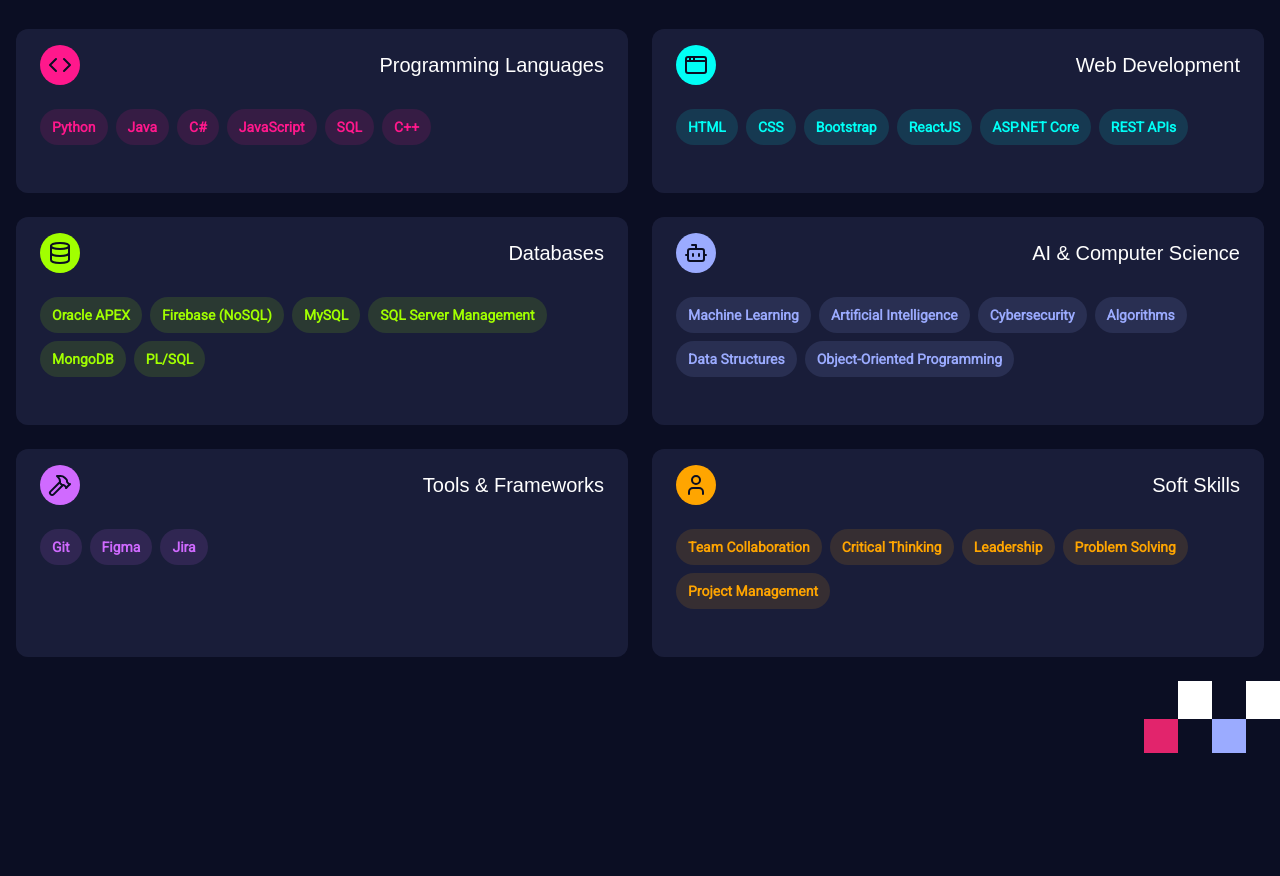
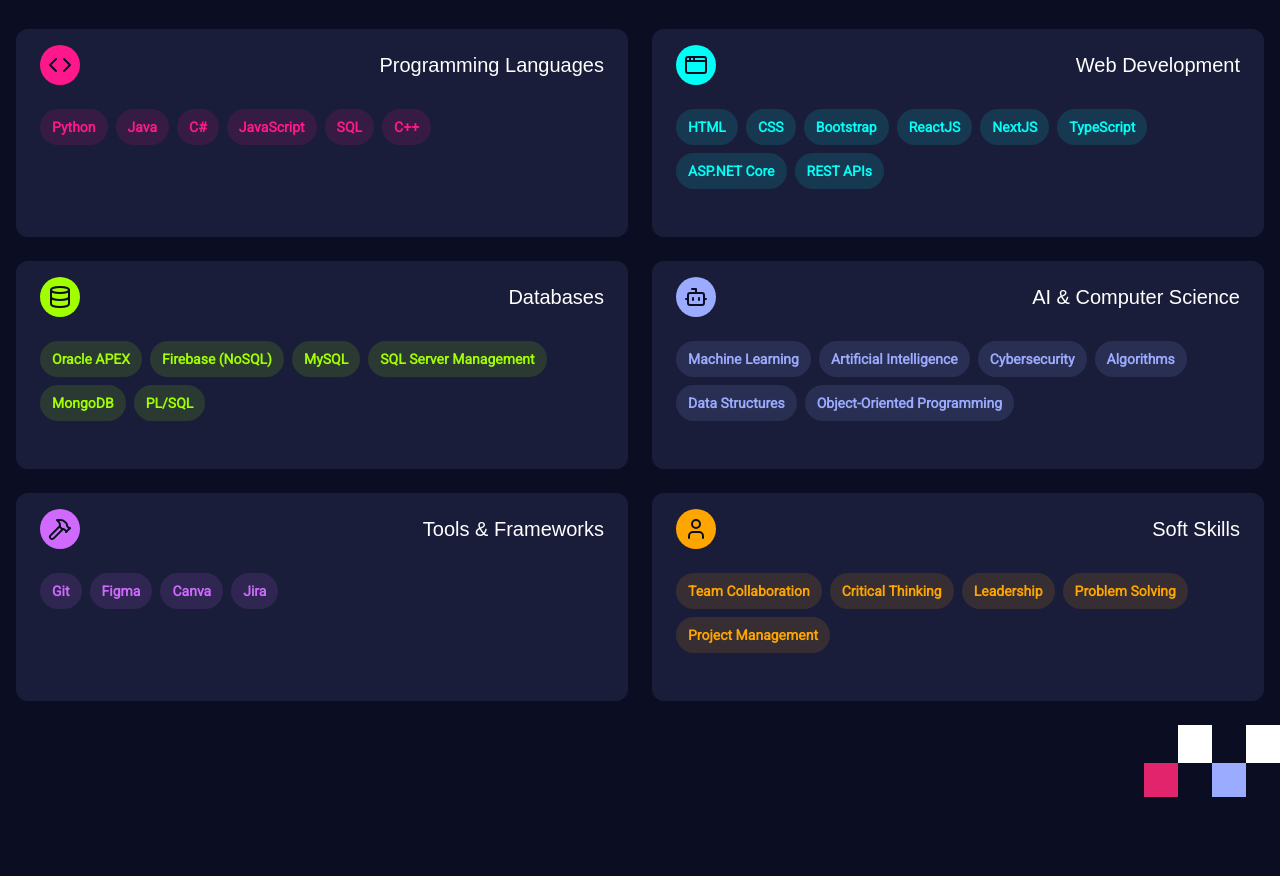
Before and after one commit to chocolatecaake/My-portfolio, a React (Vite) app: page / in a window 1280 px wide. Shown: the part 1802-2678 px from the top of the page. Built offline with nearby package versions, Linux system fonts and the light colour scheme; a web font is replaced by a local one.

Commit message:
update skills

```diff
--- a/src/components/SkillsSection.jsx
+++ b/src/components/SkillsSection.jsx
@@ -10,7 +10,16 @@
   },
   {
     category: "Web Development",
-    items: ["HTML", "CSS", "Bootstrap", "ReactJS", "ASP.NET Core", "REST APIs"],
+    items: [
+      "HTML",
+      "CSS",
+      "Bootstrap",
+      "ReactJS",
+      "NextJS",
+      "TypeScript",
+      "ASP.NET Core",
+      "REST APIs",
+    ],
     icon: <AppWindow />,
     color: "#00FFF6",
   },
@@ -42,7 +51,7 @@
   },
   {
     category: "Tools & Frameworks",
-    items: ["Git", "Figma", "Jira"],
+    items: ["Git", "Figma", "Canva", "Jira"],
     icon: <Hammer />,
     color: "#D06AFF",
   },
```
